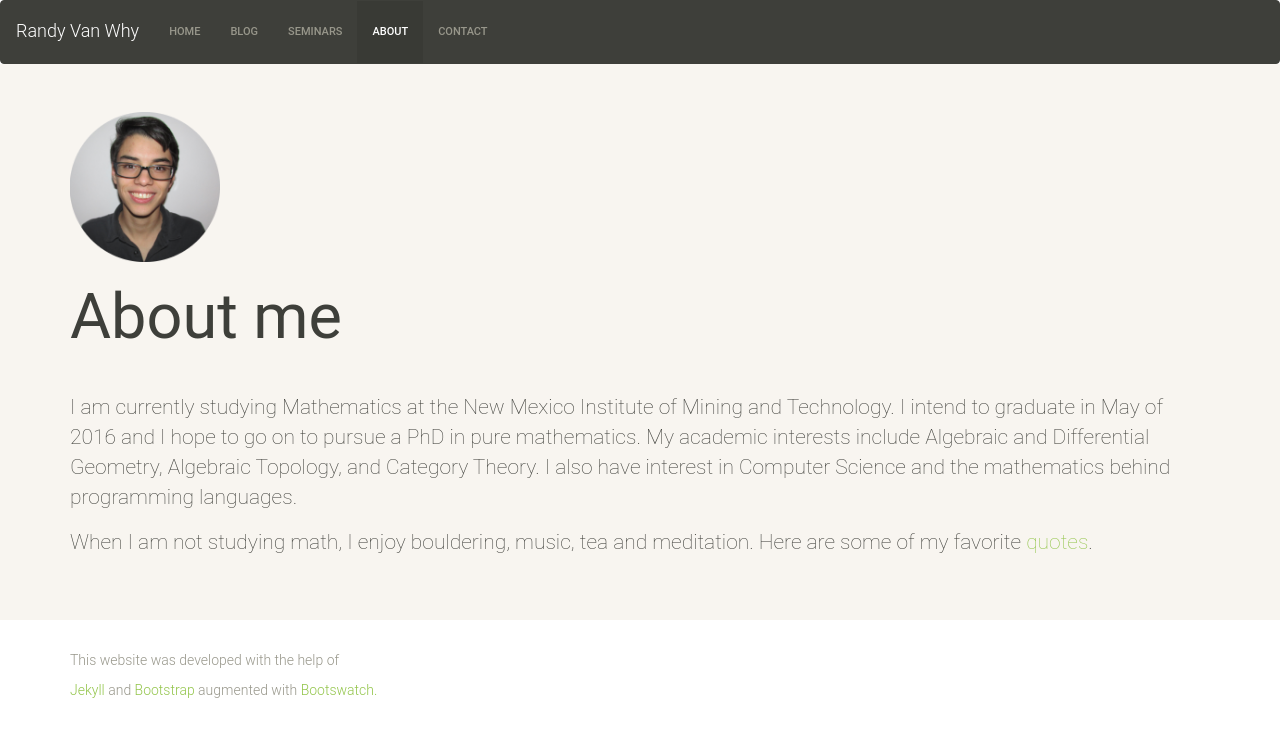
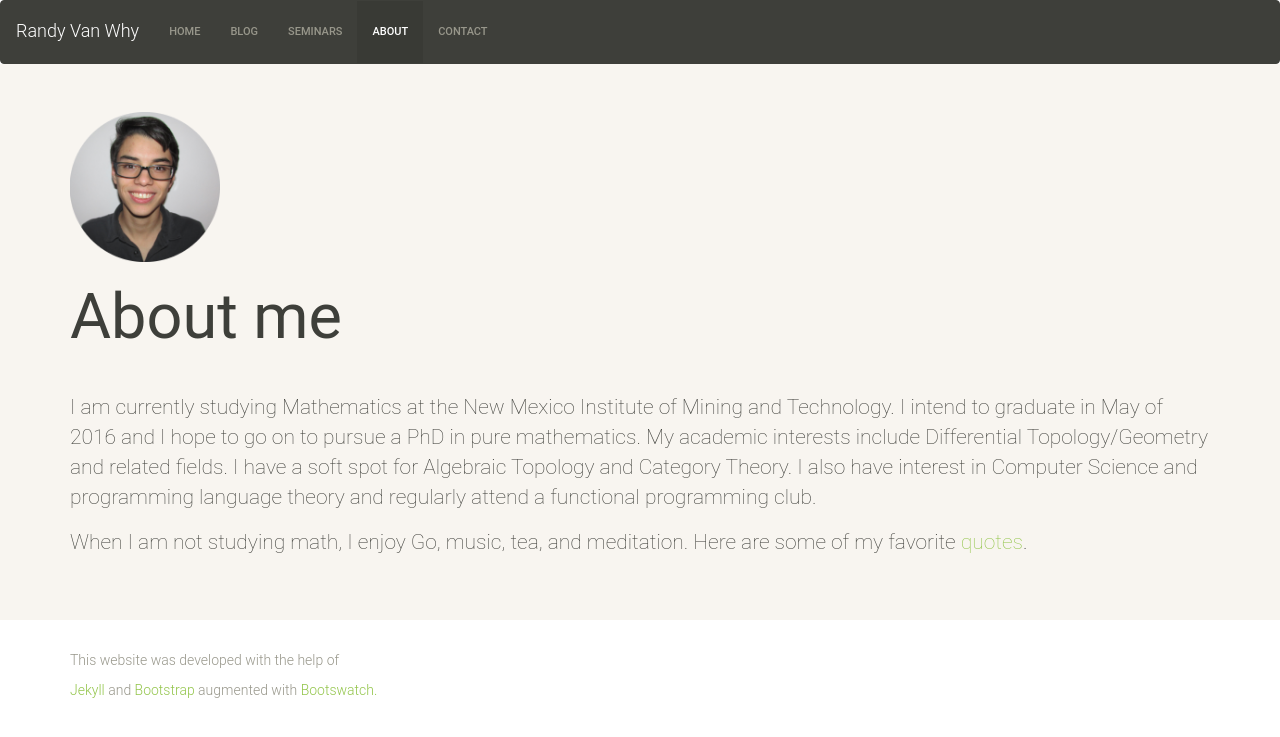
Before and after one commit to rvanwhy/rvanwhy.github.io, a Jekyll site: the page built from 03-about.md, in a window 1280 px wide. Shown: the top 737 px of the page. Built offline with Jekyll 4.4.1, drawn with Linux system fonts in a browser that asks for light colours; nearby versions of some CDN libraries.

Commit message:
Updated about

```diff
--- a/03-about.md
+++ b/03-about.md
@@ -10,12 +10,11 @@ permalink: about.html
     <h1>About me</h1>
     <hr>
     <p>I am currently studying Mathematics at the New Mexico Institute of Mining and Technology. I intend to graduate in May of 2016 and I hope to go on
-      to pursue a PhD in pure mathematics. My academic interests include Algebraic and Differential Geometry, Algebraic Topology, and Category Theory.
-      I also have interest in Computer Science and the mathematics behind programming languages.
+      to pursue a PhD in pure mathematics. My academic interests include Differential Topology/Geometry and related fields. I have a soft spot for Algebraic
+      Topology and Category Theory. I also have interest in Computer Science and programming language theory and regularly attend a functional programming club.
     </p>
-    <p>When I am not studying math, I enjoy bouldering, music, tea and meditation. Here are some of my favorite <a href="quotes.html">quotes</a>.
+    <p>When I am not studying math, I enjoy Go, music, tea, and meditation. Here are some of my favorite <a href="quotes.html">quotes</a>.
     </p>
 
 
-  </div>
-</div>
+  </div></div>
```
